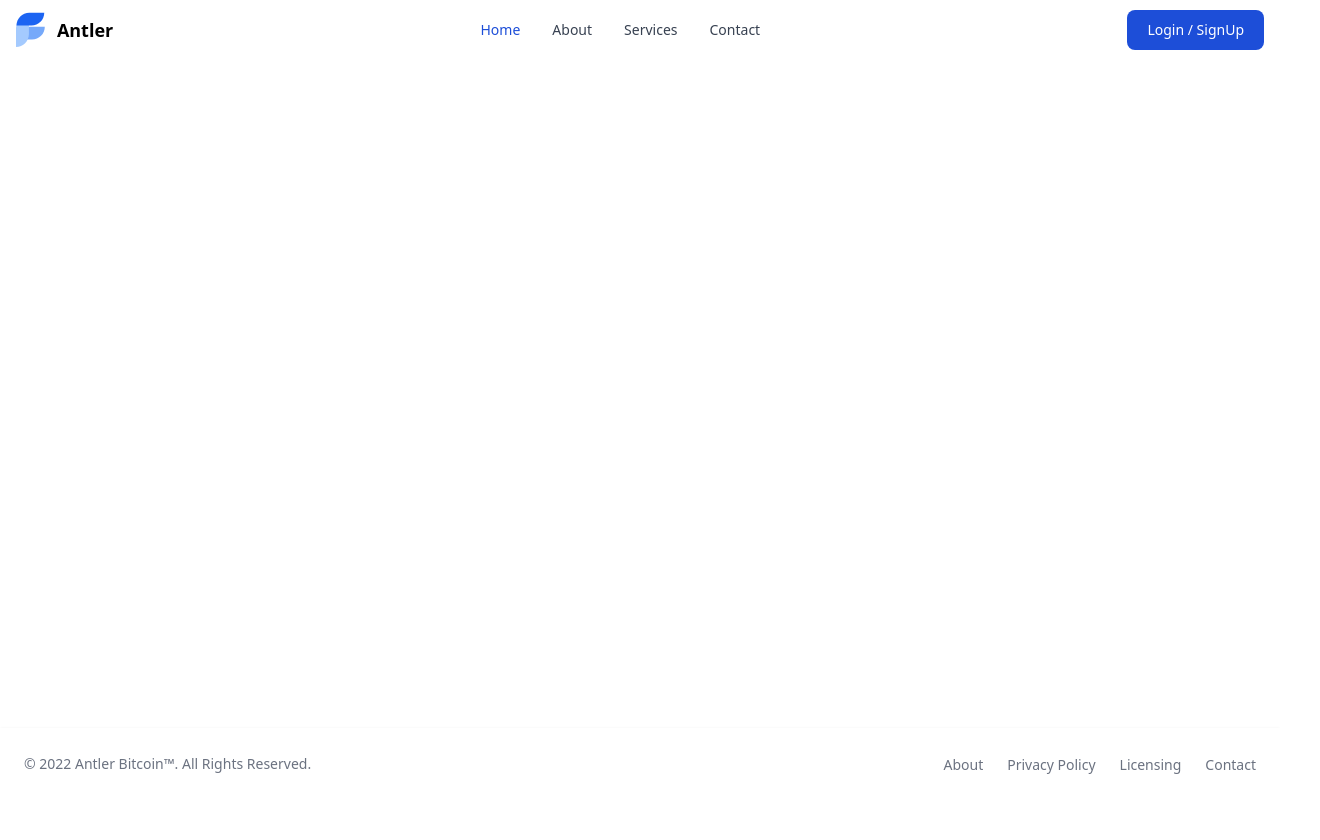
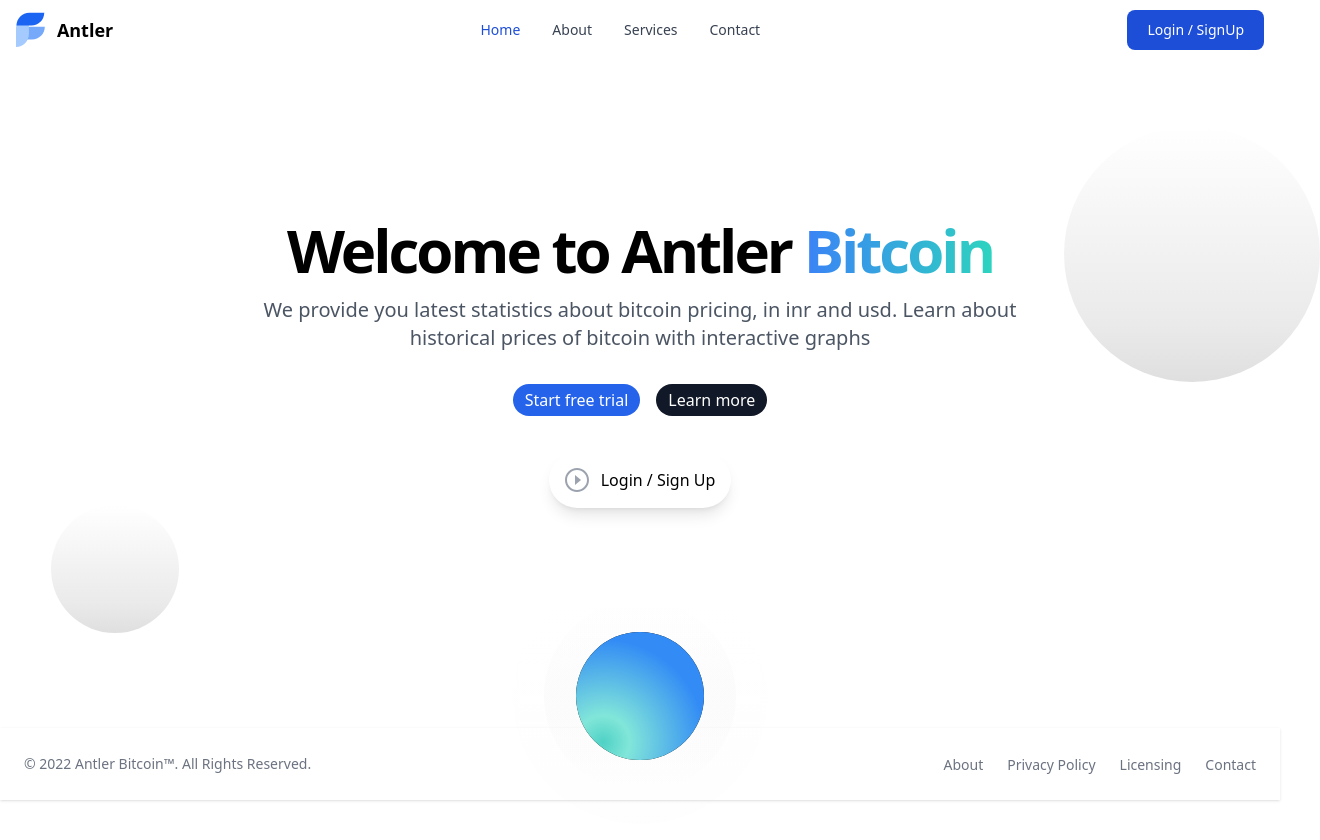
Before and after one commit to ankithans/antler-bitcoin, a React (Create React App) app: page / in a window 1280 px wide. Shown: the top 840 px of the page, 1320 px wide, since content can reach past the window. Before the commit the page ends 800 px from the top, so only its background shows below. Built offline with nearby package versions, Linux system fonts and the light colour scheme; no server answers.

Commit message:
feat: landing page

```diff
--- a/src/components/home/BitcoinChart.js
+++ b/src/components/home/BitcoinChart.js
@@ -33,7 +33,6 @@ export default function BitcoinChart() {
 				message: "historical data loaded",
 				type: "success",
 			});
-			setLoading(false);
 		} catch (error) {
 			setAlert({
 				open: true,
@@ -46,6 +45,7 @@ export default function BitcoinChart() {
 
 	useEffect(() => {
 		fetchHistoricalData();
+		setLoading(false);
 		console.log(historicalData);
 	}, []);
 
--- a/src/pages/Auth.js
+++ b/src/pages/Auth.js
@@ -15,9 +15,9 @@ export default function Auth({ open, handleClose }) {
 					<Grid container className="rounded-md">
 						<Grid item xs={2} md={4} className="">
 							<img
-								src="https://images.unsplash.com/photo-1536566482680-fca31930a0bd?ixlib=rb-1.2.1&ixid=MnwxMjA3fDB8MHxwaG90by1wYWdlfHx8fGVufDB8fHx8&auto=format&fit=crop&w=987&q=80"
+								src="https://images.unsplash.com/photo-1566305977571-5666677c6e98?ixlib=rb-1.2.1&ixid=MnwxMjA3fDB8MHxwaG90by1wYWdlfHx8fGVufDB8fHx8&auto=format&fit=crop&w=945&q=80"
 								alt="Half Background"
-								className="object-cover h-full rounded-t-lg md:rounded-none md:rounded-l-md"
+								className="opacity-50 object-cover h-full rounded-t-lg md:rounded-none md:rounded-l-md"
 							/>
 						</Grid>
 						<Grid item xs={10} md={8} className="flex p-10">
--- a/src/pages/Landing.js
+++ b/src/pages/Landing.js
@@ -1,3 +1,227 @@
+import { useState } from "react";
+import Auth from "./Auth";
+
 export default function Landing() {
-	return <div></div>;
+	const [open, setOpen] = useState(false);
+	const handleClose = () => setOpen(false);
+	return (
+		<div className="  text-center justify-center">
+			<section className="relative">
+				<div
+					className="absolute left-1/2 transform -translate-x-1/2 translate-y-28 bottom-0 pointer-events-none"
+					aria-hidden="true"
+				>
+					<svg
+						width="1360"
+						height="578"
+						viewBox="0 0 1360 578"
+						xmlns="http://www.w3.org/2000/svg"
+					>
+						<defs>
+							<linearGradient
+								x1="50%"
+								y1="0%"
+								x2="50%"
+								y2="100%"
+								id="illustration-01"
+							>
+								<stop stopColor="#FFF" offset="0%" />
+								<stop stopColor="#EAEAEA" offset="77.402%" />
+								<stop stopColor="#DFDFDF" offset="100%" />
+							</linearGradient>
+						</defs>
+						<g fill="url(#illustration-01)" fillRule="evenodd">
+							<circle cx="1232" cy="128" r="128" />
+							<circle cx="155" cy="443" r="64" />
+						</g>
+					</svg>
+				</div>
+
+				<div className="max-w-6xl mx-auto px-4 sm:px-6">
+					{/* Hero content */}
+					<div className="pt-32 pb-12 md:pt-40 md:pb-20">
+						{/* Section header */}
+						<div className="text-center pb-12 md:pb-16">
+							<h1
+								className="text-5xl md:text-6xl font-extrabold leading-tighter tracking-tighter mb-4"
+								data-aos="zoom-y-out"
+							>
+								Welcome to Antler{" "}
+								<span className="bg-clip-text text-transparent bg-gradient-to-r from-blue-500 to-teal-400">
+									Bitcoin
+								</span>
+							</h1>
+							<div className="max-w-3xl mx-auto">
+								<p
+									className="text-xl text-gray-600 mb-8"
+									data-aos="zoom-y-out"
+									data-aos-delay="150"
+								>
+									We provide you latest statistics about
+									bitcoin pricing, in inr and usd. Learn about
+									historical prices of bitcoin with
+									interactive graphs
+								</p>
+								<div
+									className="max-w-xs mx-auto sm:max-w-none sm:flex sm:justify-center"
+									data-aos="zoom-y-out"
+									data-aos-delay="300"
+								>
+									<div>
+										<button className="px-3 py-1 rounded-3xl text-white bg-blue-600 hover:bg-blue-700 w-full mb-4 sm:w-auto sm:mb-0">
+											Start free trial
+										</button>
+									</div>
+									<div>
+										<button className="px-3 py-1 rounded-3xl text-white bg-gray-900 hover:bg-gray-800 w-full sm:w-auto sm:ml-4">
+											Learn more
+										</button>
+									</div>
+								</div>
+							</div>
+						</div>
+
+						<div>
+							<div
+								className="relative flex justify-center mb-8"
+								data-aos="zoom-y-out"
+								data-aos-delay="450"
+							>
+								<div className="flex flex-col justify-center">
+									<svg
+										className="absolute inset-0 max-w-full mx-auto md:max-w-none h-auto"
+										width="768"
+										height="432"
+										viewBox="0 0 768 432"
+										xmlns="http://www.w3.org/2000/svg"
+										xmlnsXlink="http://www.w3.org/1999/xlink"
+									>
+										<defs>
+											<linearGradient
+												x1="50%"
+												y1="0%"
+												x2="50%"
+												y2="100%"
+												id="hero-ill-a"
+											>
+												<stop
+													stopColor="#FFF"
+													offset="0%"
+												/>
+												<stop
+													stopColor="#EAEAEA"
+													offset="77.402%"
+												/>
+												<stop
+													stopColor="#DFDFDF"
+													offset="100%"
+												/>
+											</linearGradient>
+											<linearGradient
+												x1="50%"
+												y1="0%"
+												x2="50%"
+												y2="99.24%"
+												id="hero-ill-b"
+											>
+												<stop
+													stopColor="#FFF"
+													offset="0%"
+												/>
+												<stop
+													stopColor="#EAEAEA"
+													offset="48.57%"
+												/>
+												<stop
+													stopColor="#DFDFDF"
+													stopOpacity="0"
+													offset="100%"
+												/>
+											</linearGradient>
+											<radialGradient
+												cx="21.152%"
+												cy="86.063%"
+												fx="21.152%"
+												fy="86.063%"
+												r="79.941%"
+												id="hero-ill-e"
+											>
+												<stop
+													stopColor="#4FD1C5"
+													offset="0%"
+												/>
+												<stop
+													stopColor="#81E6D9"
+													offset="25.871%"
+												/>
+												<stop
+													stopColor="#338CF5"
+													offset="100%"
+												/>
+											</radialGradient>
+											<circle
+												id="hero-ill-d"
+												cx="384"
+												cy="216"
+												r="64"
+											/>
+										</defs>
+										<g fill="none" fillRule="evenodd">
+											<circle
+												fillOpacity=".04"
+												fill="url(#hero-ill-a)"
+												cx="384"
+												cy="216"
+												r="128"
+											/>
+											<circle
+												fillOpacity=".16"
+												fill="url(#hero-ill-b)"
+												cx="384"
+												cy="216"
+												r="96"
+											/>
+											<g fillRule="nonzero">
+												<use
+													fill="#000"
+													xlinkHref="#hero-ill-d"
+												/>
+												<use
+													fill="url(#hero-ill-e)"
+													xlinkHref="#hero-ill-d"
+												/>
+											</g>
+										</g>
+									</svg>
+								</div>
+								<button
+									className="absolute top-full flex items-center transform -translate-y-1/2 bg-white rounded-full font-medium group p-4 shadow-lg"
+									onClick={(e) => {
+										e.preventDefault();
+										e.stopPropagation();
+										setOpen(true);
+									}}
+									aria-controls="modal"
+								>
+									<svg
+										className="w-6 h-6 fill-current text-gray-400 group-hover:text-blue-600 flex-shrink-0"
+										viewBox="0 0 24 24"
+										xmlns="http://www.w3.org/2000/svg"
+									>
+										<path d="M12 22c5.523 0 10-4.477 10-10S17.523 2 12 2 2 6.477 2 12s4.477 10 10 10zm0 2C5.373 24 0 18.627 0 12S5.373 0 12 0s12 5.373 12 12-5.373 12-12 12z" />
+										<path d="M10 17l6-5-6-5z" />
+									</svg>
+									<span className="ml-3">
+										Login / Sign Up
+									</span>
+								</button>
+							</div>
+
+							<Auth open={open} handleClose={handleClose} />
+						</div>
+					</div>
+				</div>
+			</section>
+		</div>
+	);
 }
```
